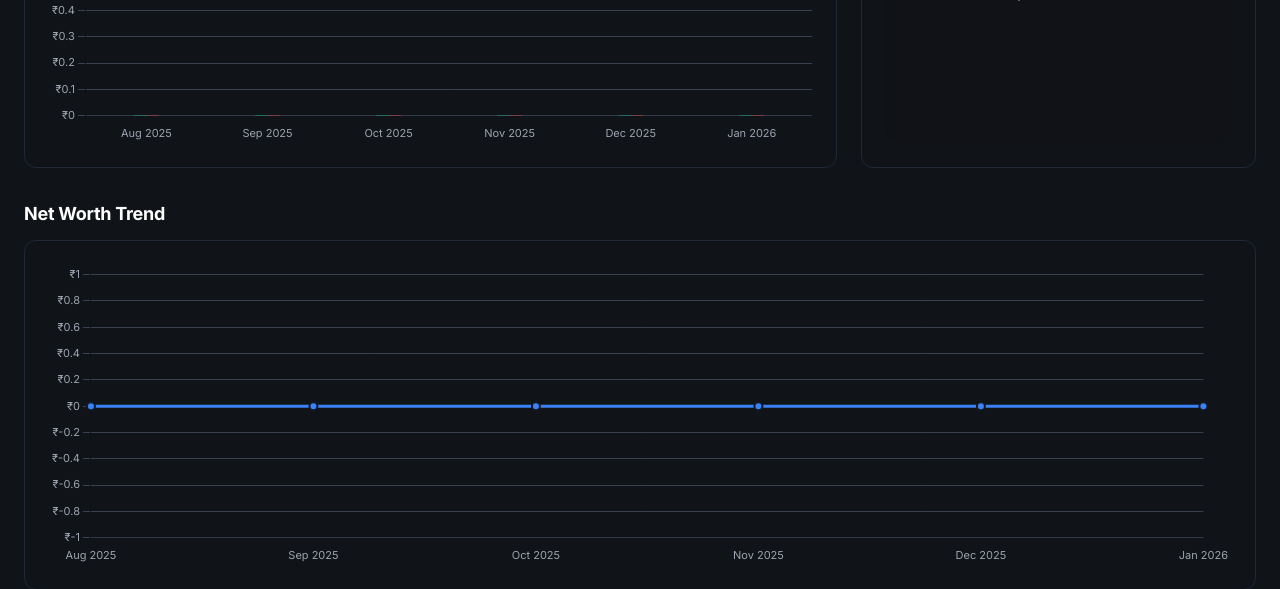
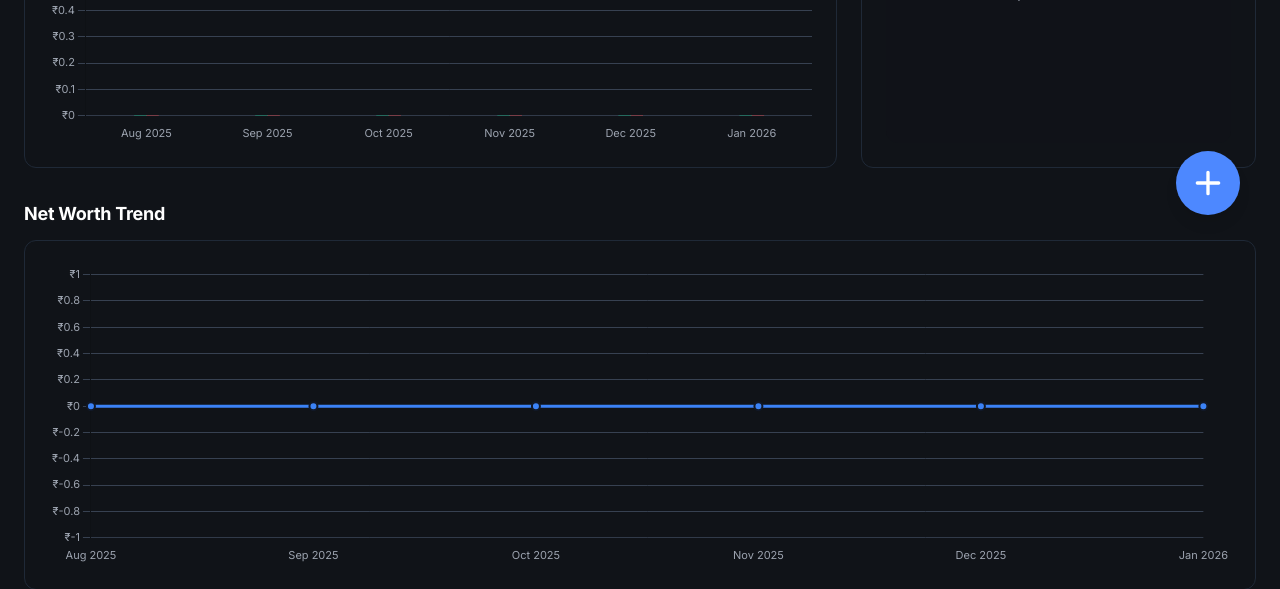
Before and after one commit to AgentT30/financio, a Django app: page / in a window 1280 px wide. Shown: the part 545-1134 px from the top of the page. Run offline with Django 3.2, Linux system fonts and the light colour scheme; the visitor is signed in with stand-in values (Sample User, id 1); data that the repository does not hold is empty; some libraries are stand-ins or nearby versions.

Commit message:
Added floating action button to dashboard | Removed time field from forms

```diff
--- a/financio_suite/templates/dashboard/dashboard.html
+++ b/financio_suite/templates/dashboard/dashboard.html
@@ -656,4 +656,78 @@ document.addEventListener('DOMContentLoaded', function() {
     });
 });
 </script>
+
+<!-- Floating Action Button -->
+<div class="fixed bottom-6 right-6 md:bottom-10 md:right-10 z-[100] flex flex-col items-end space-y-4">
+    <!-- Menu Options -->
+    <div id="fabMenu" class="hidden flex flex-col items-end space-y-3 pb-2 transition-all duration-300 transform scale-95 opacity-0 origin-bottom">
+        <!-- Add Transfer -->
+        <a href="{% url 'transfers:transfer_create' %}"
+           class="flex items-center space-x-3 group">
+            <span class="text-xs font-bold text-gray-700 dark:text-gray-200 px-3 py-1.5 opacity-100 md:opacity-0 md:group-hover:opacity-100 transition-all duration-300 whitespace-nowrap bg-white/95 dark:bg-dark-surface/95 backdrop-blur-md rounded-xl shadow-lg border border-gray-100 dark:border-dark-border translate-x-0 md:translate-x-2 md:group-hover:translate-x-0">Add Transfer</span>
+            <div class="h-12 w-12 flex items-center justify-center bg-white dark:bg-dark-surface text-blue-600 dark:text-blue-400 rounded-full shadow-xl border border-gray-100 dark:border-dark-border hover:scale-110 active:scale-95 transition-all duration-300">
+                <svg xmlns="http://www.w3.org/2000/svg" class="h-6 w-6" fill="none" viewBox="0 0 24 24" stroke="currentColor">
+                    <path stroke-linecap="round" stroke-linejoin="round" stroke-width="2" d="M8 7h12m0 0l-4-4m4 4l-4 4m0 6H4m0 0l4 4m-4-4l4-4" />
+                </svg>
+            </div>
+        </a>
+        <!-- Add Transaction -->
+        <a href="{% url 'transactions:transaction_create' %}"
+           class="flex items-center space-x-3 group">
+            <span class="text-xs font-bold text-gray-700 dark:text-gray-200 px-3 py-1.5 opacity-100 md:opacity-0 md:group-hover:opacity-100 transition-all duration-300 whitespace-nowrap bg-white/95 dark:bg-dark-surface/95 backdrop-blur-md rounded-xl shadow-lg border border-gray-100 dark:border-dark-border translate-x-0 md:translate-x-2 md:group-hover:translate-x-0">Add Transaction</span>
+            <div class="h-12 w-12 flex items-center justify-center bg-white dark:bg-dark-surface text-green-600 dark:text-green-400 rounded-full shadow-xl border border-gray-100 dark:border-dark-border hover:scale-110 active:scale-95 transition-all duration-300">
+                <svg xmlns="http://www.w3.org/2000/svg" class="h-6 w-6" fill="none" viewBox="0 0 24 24" stroke="currentColor">
+                    <path stroke-linecap="round" stroke-linejoin="round" stroke-width="2" d="M12 6v6m0 0v6m0-6h6m-6 0H6" />
+                </svg>
+            </div>
+        </a>
+    </div>
+
+    <!-- Main Toggle Button -->
+    <button onclick="toggleFAB()" id="mainFab"
+            class="h-14 w-14 md:h-16 md:w-16 flex items-center justify-center bg-[#4d88ff] hover:bg-[#3d78ef] text-white rounded-full shadow-lg transition-all duration-500 transform active:scale-90 focus:outline-none">
+        <svg id="fabPlusIcon" xmlns="http://www.w3.org/2000/svg" class="h-8 w-8 transition-transform duration-500 ease-in-out" fill="none" viewBox="0 0 24 24" stroke="currentColor">
+            <path stroke-linecap="round" stroke-linejoin="round" stroke-width="2.5" d="M12 4v16m8-8H4" />
+        </svg>
+    </button>
+</div>
+
+<script>
+function toggleFAB() {
+    const menu = document.getElementById('fabMenu');
+    const icon = document.getElementById('fabPlusIcon');
+    const mainFab = document.getElementById('mainFab');
+
+    if (menu.classList.contains('hidden')) {
+        menu.classList.remove('hidden');
+        setTimeout(() => {
+            menu.classList.remove('scale-95', 'opacity-0');
+            menu.classList.add('scale-100', 'opacity-100');
+        }, 10);
+        icon.classList.add('rotate-45');
+        mainFab.classList.add('bg-gray-500', 'hover:bg-gray-600');
+        mainFab.classList.remove('bg-[#4d88ff]', 'hover:bg-[#3d78ef]');
+    } else {
+        menu.classList.add('scale-95', 'opacity-0');
+        menu.classList.remove('scale-100', 'opacity-100');
+        setTimeout(() => {
+            menu.classList.add('hidden');
+        }, 300);
+        icon.classList.remove('rotate-45');
+        mainFab.classList.remove('bg-gray-500', 'hover:bg-gray-600');
+        mainFab.classList.add('bg-[#4d88ff]', 'hover:bg-[#3d78ef]');
+    }
+}
+
+// Close when clicking outside
+document.addEventListener('mousedown', function(event) {
+    const fabContainer = document.querySelector('.fixed.bottom-6.right-6, .fixed.bottom-10.right-10');
+    if (fabContainer && !fabContainer.contains(event.target)) {
+        const menu = document.getElementById('fabMenu');
+        if (menu && !menu.classList.contains('hidden')) {
+            toggleFAB();
+        }
+    }
+});
+</script>
 {% endblock %}
```
Also changed, not shown: financio_suite/templates/transactions/transaction_form.html (+0 -10 lines), financio_suite/templates/transfers/transfer_form.html (+0 -10 lines), financio_suite/transactions/forms.py (+3 -18 lines), financio_suite/transfers/forms.py (+3 -17 lines).
